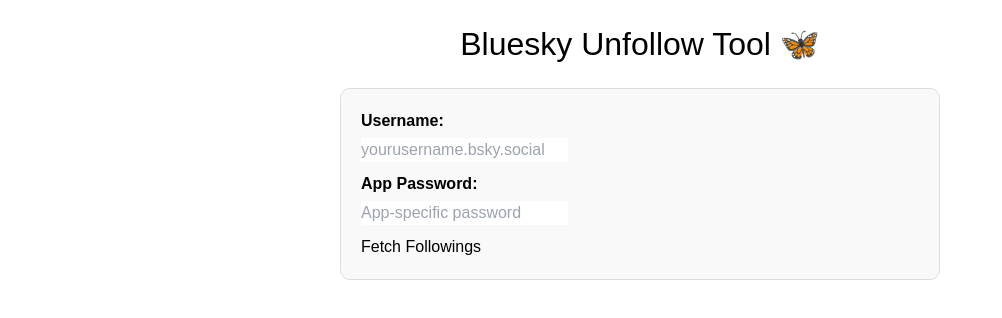
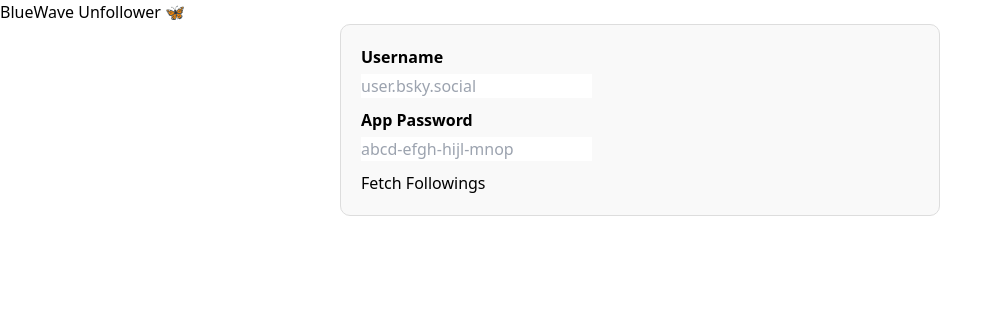
Before and after one commit to najabenali/blueskyautofollow-no-limit, a React (Vite) app: page / in a window 1280 px wide. Shown: the top 318 px of the page, without its empty margins (0-1002 px from the left). Built offline with nearby package versions, Linux system fonts and the light colour scheme.

Commit message:
Update App.jsx

```diff
--- a/src/App.jsx
+++ b/src/App.jsx
@@ -1,58 +1,81 @@
-import { useState } from 'react';
-import './App.scss';
-import { BskyAgent } from '@atproto/api';
-import toast, { Toaster } from 'react-hot-toast';
+import React, { useState, useMemo } from "react";
+import { BskyAgent } from "@atproto/api";
+import toast, { Toaster } from "react-hot-toast";
+import "./App.scss";
 
 function App() {
   let skyAgent = false;
-  const [username, setUsername] = useState('');
-  const [password, setPassword] = useState('');
+  const [username, setUsername] = useState("");
+  const [password, setPassword] = useState("");
   const [followings, setFollowings] = useState([]);
   const [isLoading, setIsLoading] = useState(false);
 
-  const default_avatar =
-    'https://cdn.bsky.app/img/avatar/plain/did:plc:z72i7hdynmk6r22z27h6tvur/bafkreihagr2cmvl2jt4mgx3sppwe2it3fwolkrbtjrhcnwjk4jdijhsoze@jpeg';
+  const defaultAvatar =
+    "https://cdn.bsky.app/img/avatar/plain/did:plc:z72i7hdynmk6r22z27h6tvur/bafkreihagr2cmvl2jt4mgx3sppwe2it3fwolkrbtjrhcnwjk4jdijhsoze@jpeg";
+
+  const toUnfollowCount = useMemo(
+    () => followings.filter((actor) => actor.toUnfollow).length,
+    [followings]
+  );
 
   const getAgent = async () => {
     if (skyAgent) return skyAgent;
+    const agent = new BskyAgent({
+      service: "https://bsky.social",
+    });
 
-    const agent = new BskyAgent({ service: 'https://bsky.social' });
     try {
-      await agent.login({ identifier: username, password });
+      await agent.login({
+        identifier: username,
+        password,
+      });
+      toast.success("Logged in successfully!");
       skyAgent = agent;
-      toast.success('Logged in successfully!');
       return agent;
     } catch (error) {
-      console.error(error);
-      toast.error('Login failed! Use an app-specific password.');
+      console.error("Login failed:", error);
+      toast.error(
+        "Login failed. Ensure you are using the app password, not the account password."
+      );
+      return null;
     }
   };
 
-  const handleFetchFollowings = async (e) => {
-    e.preventDefault();
+  const handleFetchFollowings = async () => {
     setIsLoading(true);
     const agent = await getAgent();
-    let cursor = null;
-    const fetchedFollowings = [];
+    if (!agent) return;
 
     try {
-      do {
-        const { data } = await agent.getFollows({ actor: username, limit: 100, cursor });
+      const max = 1000;
+      let cursor = null;
+      let allFollowings = [];
+
+      for (let i = 0; i < max; i++) {
+        const { data } = await agent.getFollows({
+          actor: username,
+          limit: 100,
+          cursor,
+        });
+
         if (data.follows) {
-          fetchedFollowings.push(...data.follows);
+          allFollowings = [...allFollowings, ...data.follows];
           cursor = data.cursor;
+        } else {
+          break;
         }
-      } while (cursor);
+      }
 
       setFollowings(
-        fetchedFollowings.map((actor) => ({
+        allFollowings.map((actor) => ({
           ...actor,
-          toUnfollow: false, // Initialize `toUnfollow` for each actor
+          toUnfollow: false,
         }))
       );
-      toast.success(`Loaded ${fetchedFollowings.length} followings!`);
+      toast.success("Followings list fetched successfully!");
     } catch (error) {
-      toast.error('Failed to fetch followings.');
+      console.error("Error fetching followings:", error);
+      toast.error("Failed to fetch followings.");
     } finally {
       setIsLoading(false);
     }
@@ -62,102 +85,122 @@
     const agent = await getAgent();
     const toUnfollows = followings.filter((actor) => actor.toUnfollow);
 
+    if (toUnfollows.length === 0) {
+      toast.error("No users selected to unfollow!");
+      return;
+    }
+
     for (let i = 0; i < toUnfollows.length; i++) {
       const actor = toUnfollows[i];
       try {
         await agent.unfollow(actor.did);
-        toast.success(`Unfollowed: ${actor.displayName || actor.did}`);
+        toast.success(`Unfollowed: ${actor.displayName || actor.handle}`);
       } catch (error) {
-        toast.error(`Failed to unfollow: ${actor.displayName || actor.did}`);
+        console.error(`Failed to unfollow ${actor.did}:`, error);
+        toast.error(`Failed to unfollow: ${actor.displayName || actor.handle}`);
       }
     }
 
-    // Remove unfollowed users from the state
     setFollowings((prevFollowings) =>
       prevFollowings.filter((actor) => !actor.toUnfollow)
     );
   };
 
-  const toggleSelectAll = (status) => {
+  const toggleToUnfollow = (status, did) => {
+    if (did === "all") {
       setFollowings((prevFollowings) =>
-      prevFollowings.map((actor) => ({
-        ...actor,
-        toUnfollow: status,
-      }))
+        prevFollowings.map((actor) => ({ ...actor, toUnfollow: status }))
       );
-  };
-
-  const toggleUnfollow = (status, did) => {
+    } else {
       setFollowings((prevFollowings) =>
         prevFollowings.map((actor) =>
           actor.did === did ? { ...actor, toUnfollow: status } : actor
         )
       );
+    }
   };
 
   return (
-    <div className="app-container">
-      <h1 className="text-3xl mt-10 text-center">Bluesky Unfollow Tool 🦋</h1>
-      <form onSubmit={handleFetchFollowings} className="form">
+    <div className="app">
+      <h1 className="title">BlueWave Unfollower 🦋</h1>
+      <form
+        onSubmit={(e) => {
+          e.preventDefault();
+          handleFetchFollowings();
+        }}
+        className="form"
+      >
         <div className="form-group">
-          <label>Username:</label>
+          <label>Username</label>
           <input
             type="text"
-            placeholder="yourusername.bsky.social"
             value={username}
             onChange={(e) => setUsername(e.target.value)}
+            placeholder="user.bsky.social"
             required
           />
         </div>
         <div className="form-group">
-          <label>App Password:</label>
+          <label>App Password</label>
           <input
             type="password"
-            placeholder="App-specific password"
             value={password}
             onChange={(e) => setPassword(e.target.value)}
+            placeholder="abcd-efgh-hijl-mnop"
             required
           />
         </div>
-        <button type="submit" className="blue" disabled={isLoading}>
-          {isLoading ? 'Loading...' : 'Fetch Followings'}
+        <button type="submit" className="button blue" disabled={isLoading}>
+          Fetch Followings
         </button>
       </form>
 
+      <div className="list">
+        {followings.map((actor) => (
+          <div key={actor.did} className="list-item">
+            <img
+              src={actor.avatar || defaultAvatar}
+              alt={actor.displayName}
+              className="avatar"
+            />
+            <div className="info">
+              <h3>{actor.displayName || actor.handle}</h3>
+              <p>{actor.description}</p>
+            </div>
+            <div>
+              <input
+                type="checkbox"
+                checked={actor.toUnfollow || false}
+                onChange={(e) =>
+                  toggleToUnfollow(e.target.checked, actor.did)
+                }
+              />
+            </div>
+          </div>
+        ))}
+      </div>
+
       {followings.length > 0 && (
-        <div className="followings-list">
         <div className="actions">
-            <button className="gray" onClick={() => toggleSelectAll(true)}>
+          <button
+            className="button gray"
+            onClick={() => toggleToUnfollow(true, "all")}
+          >
             Select All
           </button>
-            <button className="gray" onClick={() => toggleSelectAll(false)}>
+          <button
+            className="button gray"
+            onClick={() => toggleToUnfollow(false, "all")}
+          >
             Deselect All
           </button>
           <button
-              className="blue"
+            className="button red"
             onClick={handleUnfollow}
-              disabled={!followings.some((actor) => actor.toUnfollow)}
+            disabled={toUnfollowCount < 1}
           >
-              Unfollow Selected
+            Unfollow ({toUnfollowCount})
           </button>
-          </div>
-          {followings.map((actor) => (
-            <div key={actor.did} className="following-item">
-              <img
-                src={actor.avatar || default_avatar}
-                alt={actor.displayName || actor.handle}
-              />
-              <div>
-                <h3>{actor.displayName || actor.handle}</h3>
-                <p>{actor.description}</p>
-              </div>
-              <input
-                type="checkbox"
-                checked={actor.toUnfollow}
-                onChange={(e) => toggleUnfollow(e.target.checked, actor.did)}
-              />
-            </div>
-          ))}
         </div>
       )}
 
```
Lines whose indentation alone changed are shown as unchanged.
